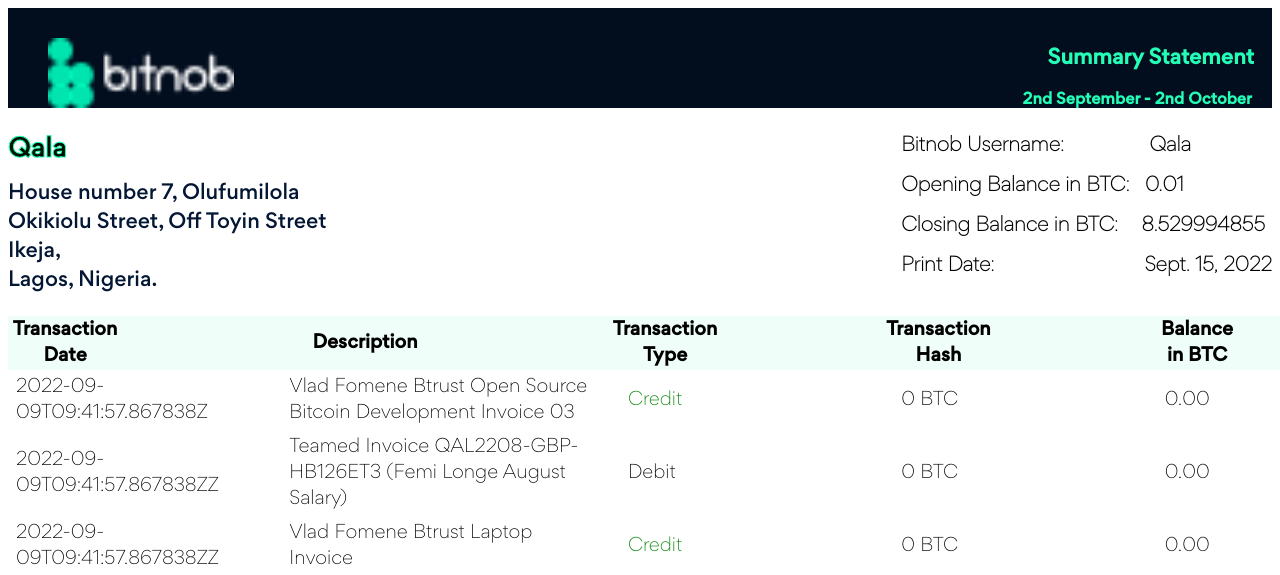
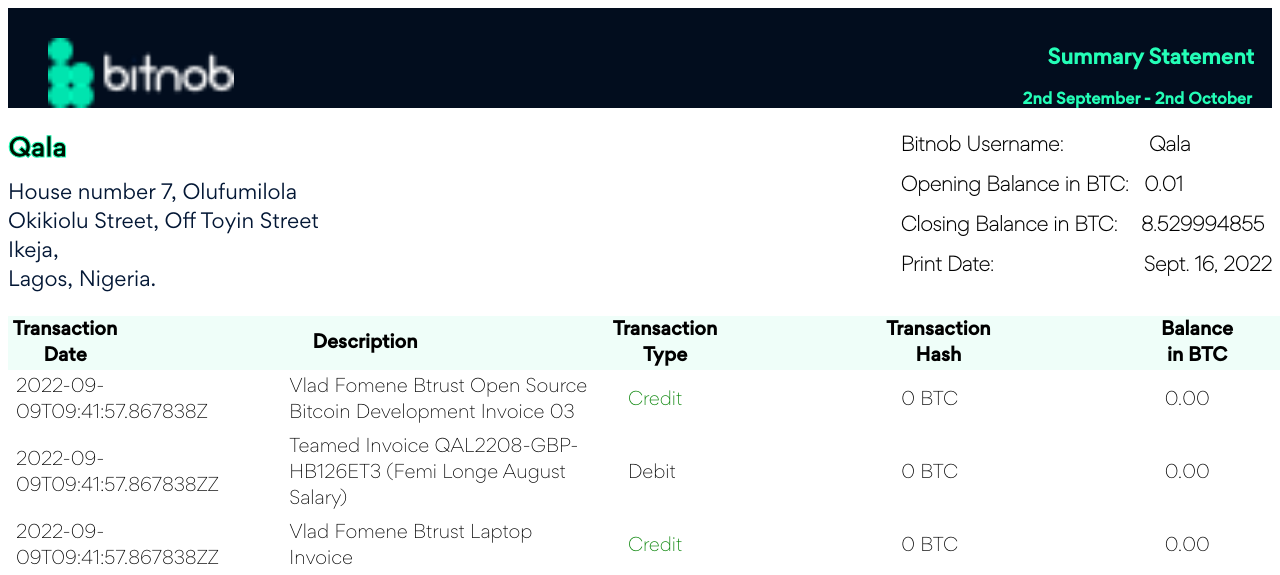
Before and after one commit to MichaelEjila/account-statement, a Django app: template main/templates/main/statement.html in a window 1280 px wide; the page is wider, and only the part inside the window is pictured. Shown: the top 575 px of that part. Run offline with Django 4.2, Linux system fonts and the light colour scheme; the template is opened without the code that fills it, so the values that code supplies are empty.

Commit message:
made little changes to design

```diff
--- a/main/templates/main/accounts.html
+++ b/main/templates/main/accounts.html
@@ -116,10 +116,10 @@
 				{{ user }}
 			</h3>
 
-			<p style='font-family:  Gordita-Medium; font-size:20px; color: #031735'>House number 7, Olufumilola <br> Okikiolu Street, Off Toyin Street <br>Ikeja, <br> Lagos, Nigeria.</p>
+			<p style='font-family:  Gordita-Regular; font-size:20px; color: #031735'>House number 7, Olufumilola <br> Okikiolu Street, Off Toyin Street <br>Ikeja, <br> Lagos, Nigeria.</p>
 		</div>
         <h3 style='font-family:Gordita-Thin; float:right; padding-top:20px font-size:25px; line-height:40px;'>
-			Bitnob Username:<p3 style='padding-left:80px;'> {{ user }}</p3><br>
+			Bitnob Username:<p3 style='padding-left:80px; font-weight:bold'> {{ user }}</p3><br>
             Opening Balance in BTC:<p3 style='padding-left:10px;'>  {{ opening_balance }}</p3><br>
             Closing Balance in BTC:<p3 style='padding-left:18px;'> {{ closing_balance }}</p3><br>
             Print Date:<p3 style='padding-left:150px;'>{{ date }}</p3><br>
--- a/main/templates/main/statement.html
+++ b/main/templates/main/statement.html
@@ -116,13 +116,13 @@
 				Qala
 			</h3>
 
-			<p style='font-family:  Gordita-Medium; font-size:20px; color: #031735'>House number 7, Olufumilola <br> Okikiolu Street, Off Toyin Street <br>Ikeja, <br> Lagos, Nigeria.</p>
+			<p style='font-family:  Gordita-Regular; font-size:20px; color: #031735'>House number 7, Olufumilola <br> Okikiolu Street, Off Toyin Street <br>Ikeja, <br> Lagos, Nigeria.</p>
 		</div>
         <h3 style='font-family:Gordita-Thin; float:right; padding-top:20px font-size:25px; line-height:40px;'>
-			Bitnob Username:<p3 style='padding-left:80px;'> Qala</p3><br>
+			Bitnob Username:<p3 style='padding-left:80px; font-weight:bold'> Qala</p3><br>
             Opening Balance in BTC:<p3 style='padding-left:10px;'>  0.01 </p3><br>
             Closing Balance in BTC:<p3 style='padding-left:18px;'> 8.529994855</p3><br>
-            Print Date:<p3 style='padding-left:150px;'>Sept. 15, 2022</p3><br>
+            Print Date:<p3 style='padding-left:150px;'>Sept. 16, 2022</p3><br>
 		</h3>
 
         <div class='table_class'>
```
Also changed, not shown: 1 other file.
